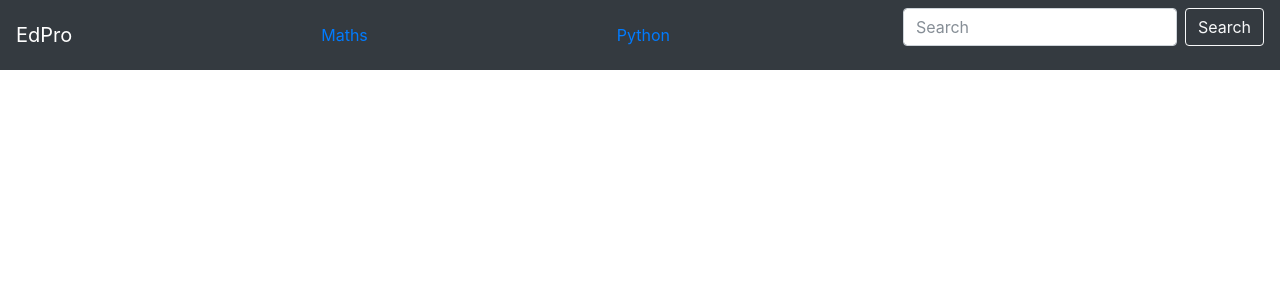
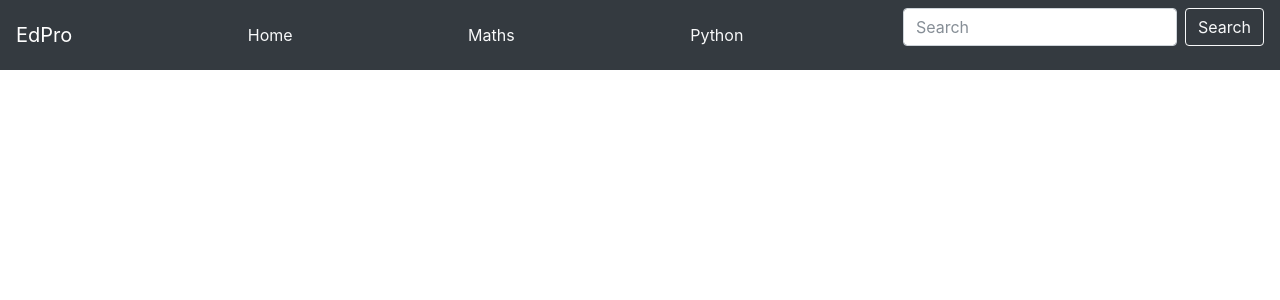
Before and after one commit to zhaogp/oxygen, a Django app: page / in a window 1280 px wide. Shown: the top 300 px of the page. Run offline with Django 3.2, Linux system fonts and the light colour scheme; parts of the project's set-up code (start-up, migrations or seed data) failed here and were passed over; some libraries are stand-ins or nearby versions.

Commit message:
Mod: nav text color with light

```diff
--- a/oxygen/templates/oxygen/index.html
+++ b/oxygen/templates/oxygen/index.html
@@ -4,8 +4,9 @@
 
 <nav class="navbar navbar-dark bg-dark justify-content-between">
 	<a class="navbar-brand" href="#">EdPro</a>
-	<a class="nav-item nav-link" href="#">Maths</a>
-	<a class="nav-item nav-link" href="#">Python</a>
+	<a class="nav-item nav-link text-light" href="#">Home</a>
+	<a class="nav-item nav-link text-light" href="{% url 'maths:index' %}">Maths</a>
+	<a class="nav-item nav-link text-light" href="#">Python</a>
   	<form class="form-inline">
     	<input class="form-control mr-sm-2" type="search" placeholder="Search" aria-label="Search">
     	<button class="btn btn-outline-light my-2 my-sm-0" type="submit">Search</button>
```
